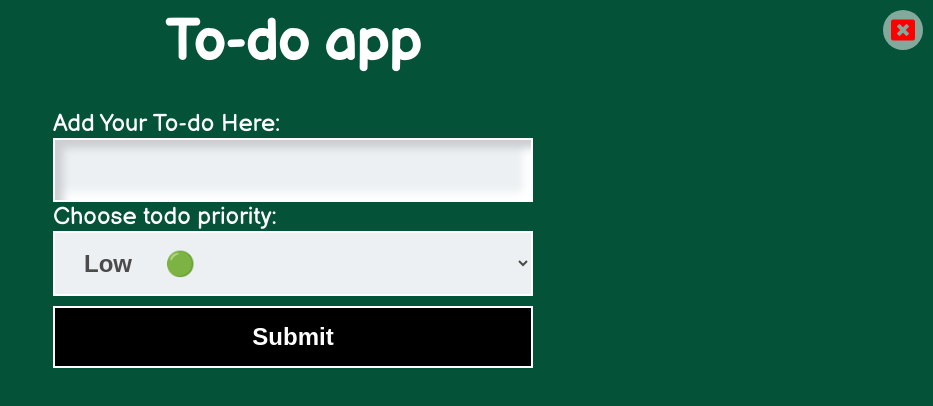
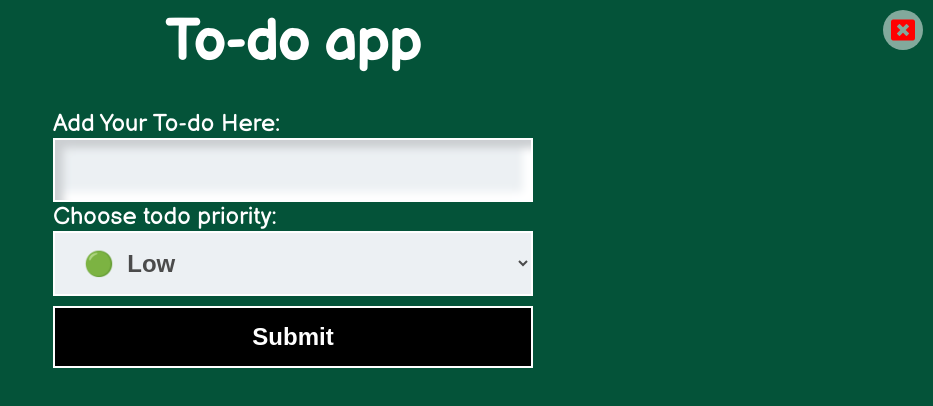
Before and after one commit to develad/todo-app-v1, a React (Create React App) app: page / in a window 1280 px wide. Both pictures are taken after a click on the button 1250 px from the left and 30 px from the top of the page. Shown: the top 406 px of the page, without its empty margins (347-1280 px from the left). Built offline with nearby package versions, Linux system fonts and the light colour scheme.

Commit message:
:tada: final version!

```diff
--- a/package.json
+++ b/package.json
@@ -11,7 +11,6 @@
     "react": "^17.0.1",
     "react-dom": "^17.0.1",
     "react-icons": "^4.1.0",
-    "react-router-dom": "^5.2.0",
     "react-scripts": "4.0.1",
     "uuid": "^8.3.2",
     "web-vitals": "^0.2.4"
--- a/src/components/Home.js
+++ b/src/components/Home.js
@@ -31,6 +31,7 @@ function Home() {
     };
     setTodos(sortHandler(todos, todoItem));
     setTodo('');
+    setMenuIsOpen(false);
   };
 
   const deletetodo = (id) => {
@@ -113,14 +114,16 @@ function Home() {
             id='priority'
             onChange={(e) => setPriority(e.target.value)}
           >
-            <option value={0}>Low&nbsp;&nbsp;&nbsp;&nbsp;&nbsp;🟢</option>
-            <option value={1}>Medium&nbsp;&nbsp;&nbsp;&nbsp;&nbsp;🟡</option>
-            <option value={2}>High&nbsp;&nbsp;&nbsp;&nbsp;&nbsp;🔴</option>
+            <option value={0}>🟢&nbsp;&nbsp;Low</option>
+            <option value={1}>🟡&nbsp;&nbsp;Medium</option>
+            <option value={2}>🔴&nbsp;&nbsp;High</option>
           </select>
           <button type='submit'>Submit</button>
         </form>
         <div>
-          <div className={menuIsOpen ? 'todo-container' : 'todos'}>
+          <div
+            className={menuIsOpen ? 'todo-container edit-dont-show' : 'todos'}
+          >
             {todos.map((todo) => {
               return (
                 <TodoCard
```
Also changed, not shown: 1 other file (tests, documents, lock files or other folders).
